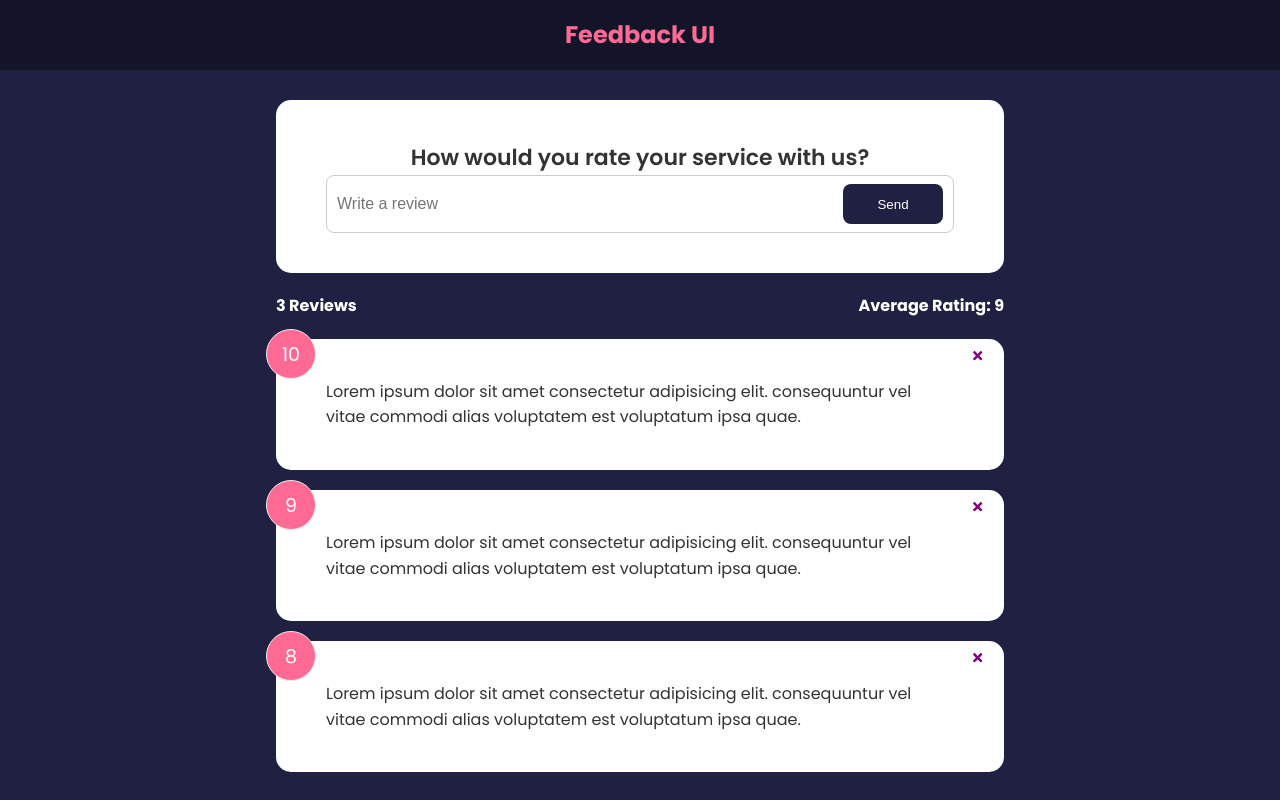
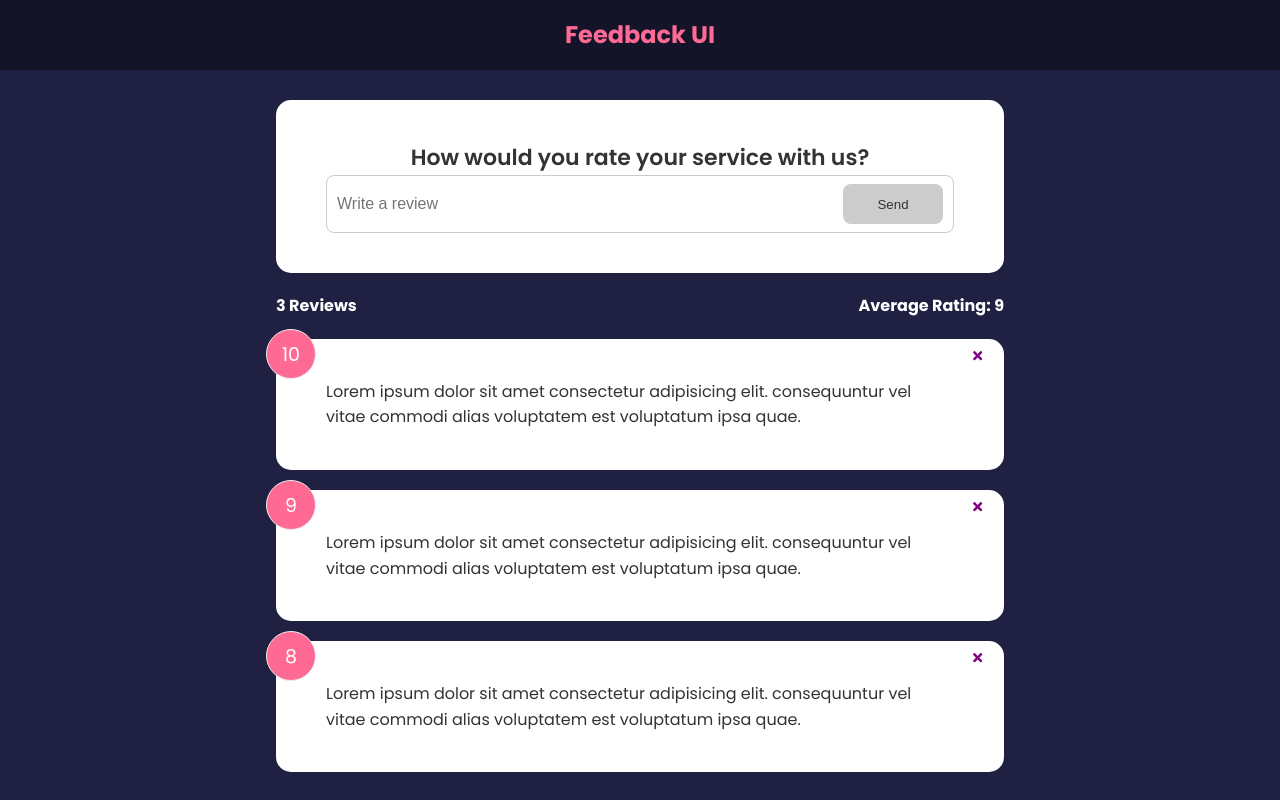
Before and after one commit to ctran0105/feedback-app, a React (Create React App) app: page / in a window 1280 px wide. Built offline with nearby package versions, Linux system fonts and the light colour scheme.

Commit message:
Add condition to enable/disable button

```diff
--- a/src/components/FeedbackForm.jsx
+++ b/src/components/FeedbackForm.jsx
@@ -1,11 +1,24 @@
 import { useState } from "react";
 import Card from "./shared/Card";
 import Button from "./shared/Button";
+import { isDisabled } from "@testing-library/user-event/dist/utils";
 
 function FeedbackForm() {
   const [text, setText] = useState("");
+  const [btnDisabled, setBtnDisabled] = useState(true);
+  const [message, setMessage] = useState("");
 
   const handleTextChange = (e) => {
+    if (text === "") {
+      setBtnDisabled(true);
+      setMessage(null);
+    } else if (text !== "" && text.length <= 10) {
+      setBtnDisabled(true);
+      setMessage("Must enter more than 10 characters!");
+    } else {
+      setBtnDisabled(false);
+      setMessage(null);
+    }
     setText(e.target.value);
   };
   return (
@@ -20,8 +33,11 @@ function FeedbackForm() {
             placeholder="Write a review"
             value={text}
           />
-          <Button type="submit">Send</Button>
+          <Button type="submit" isDisabled={btnDisabled}>
+            Send
+          </Button>
         </div>
+        {message && <div className="message">{message}</div>}
       </form>
     </Card>
   );
```
